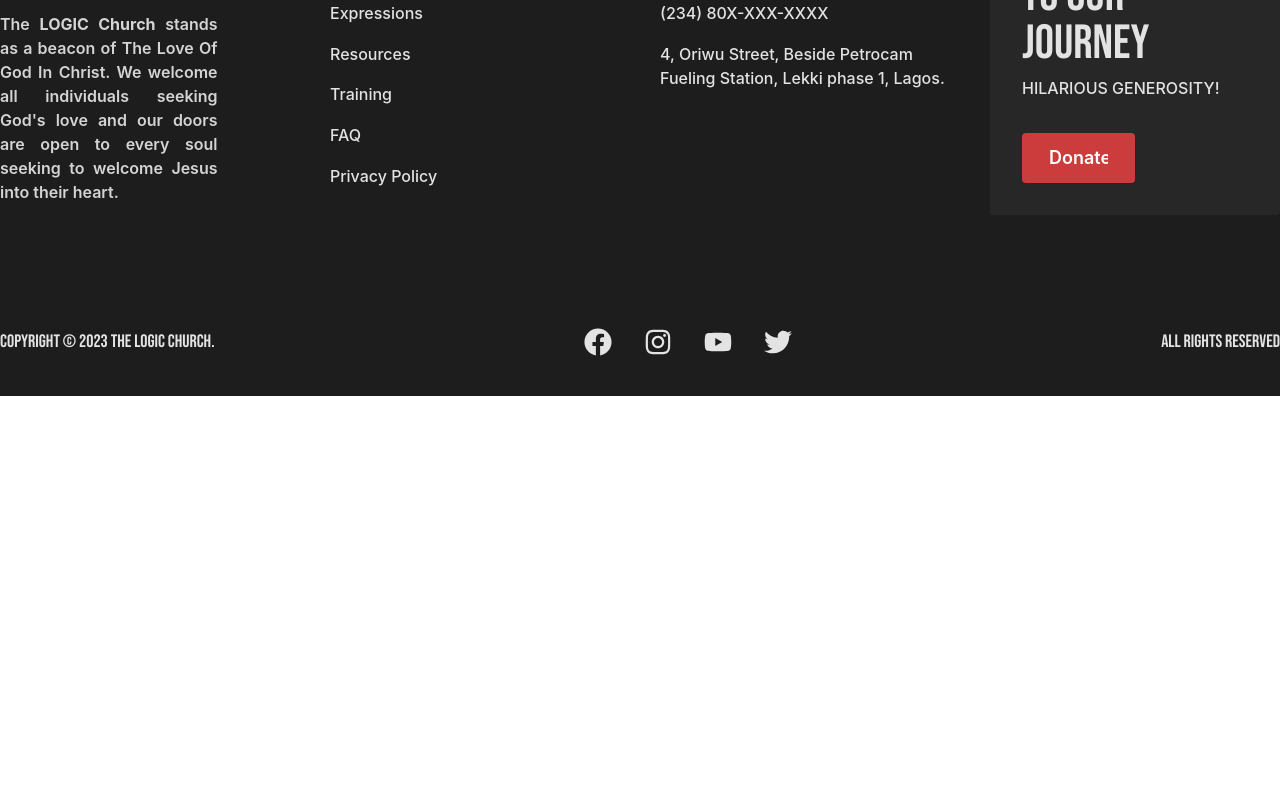
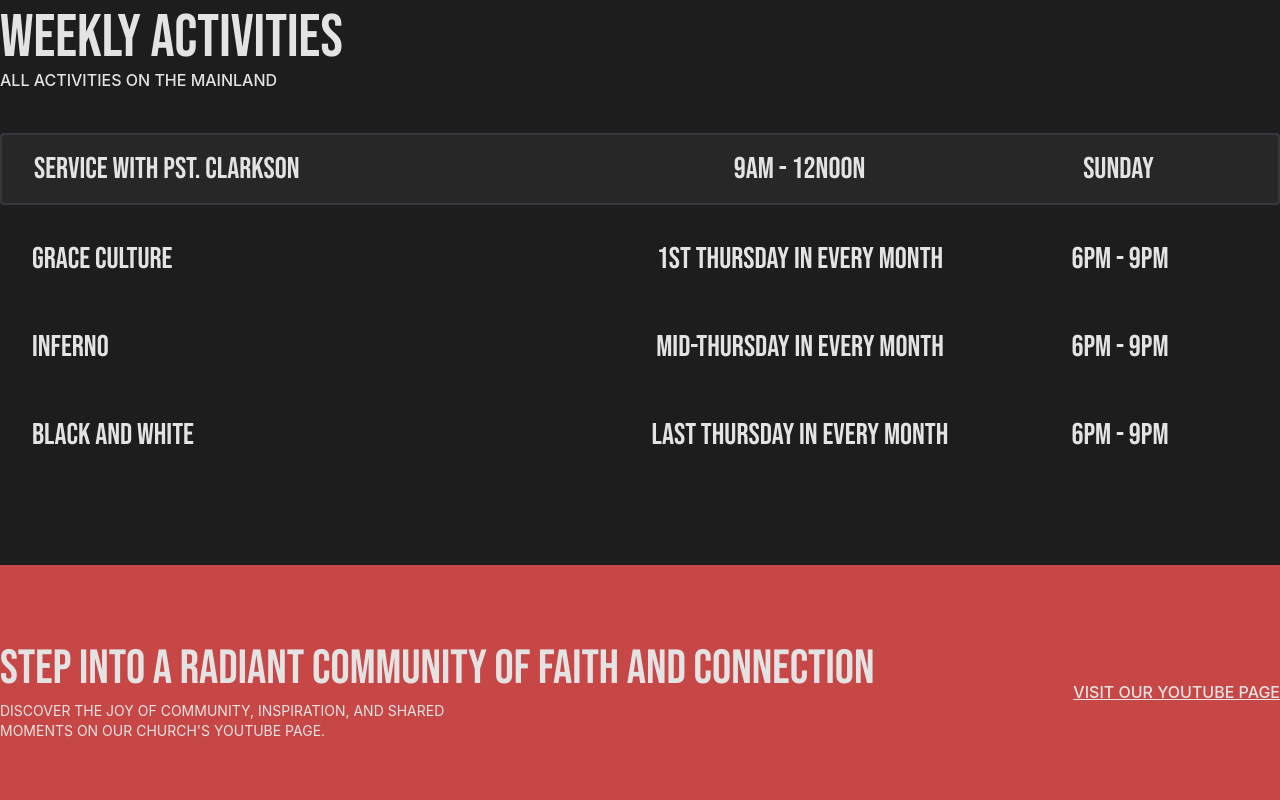
Before and after one commit to BIT-Corps/logic-fe, a Next.js app: page /expression/mainland in a window 1280 px wide. Shown: the part 700-1500 px from the top of the page. Before the commit the page ends 1096 px from the top, so only its background shows below. Built offline with nearby package versions, Linux system fonts and the light colour scheme.

Commit message:
expressions hero

```diff
--- a/app/components/blocks/home/footer.tsx
+++ b/app/components/blocks/home/footer.tsx
@@ -5,11 +5,9 @@ import Link from "next/link";
 import { IconContext } from "react-icons";
 import { FaFacebook, FaInstagram, FaTwitter, FaYoutube } from "react-icons/fa";
 
-type Props = {};
-
-const Footer = (props: Props) => {
+const Footer = () => {
   return (
-    <footer className="h-[600px] bg-lg-dark text-lg-white">
+    <footer className="h-[600px] lg-section-black">
       <div className="lg-container h-full relative py-24">
         <div className="grid grid-cols-4 gap-x-10">
           <section className="space-y-6">
@@ -21,7 +19,7 @@ const Footer = (props: Props) => {
               />
             </div>
             <div className="">
-              <p className="font-semibold text-lg-gray-light w-9/12 text-justify text-base">
+              <p className="font-semibold text-lg-gray-light w-9/12 text-justify">
                 The <span className="font-bold">LOGIC Church</span> stands as a
                 beacon of The Love Of God In Christ. We welcome all individuals
                 seeking God&apos;s love and our doors are open to every soul
--- a/app/expression/mainland/page.tsx
+++ b/app/expression/mainland/page.tsx
@@ -1,10 +1,84 @@
+const weeklyActivities = [
+  {
+    id: 0,
+    title: "Grace Culture",
+    day: "1st Thursday in every month",
+    time: "6pm - 9pm",
+  },
+  {
+    id: 1,
+    title: "Inferno",
+    day: "Mid-Thursday in every month",
+    time: "6pm - 9pm",
+  },
+  {
+    id: 2,
+    title: "Black and White",
+    day: "Last Thursday in every month",
+    time: "6pm - 9pm",
+  },
+];
+
 type Props = {};
 
 const Mainland = (props: Props) => {
   return (
     <div>
-      <section className="expression_hero h-96 flex items-center justify-center">
+      <section className="expression_hero flex items-center justify-center">
         <h2 className="text-8xl">Maryland, Mainland Lagos</h2>
+      </section>
+
+      <section className="lg-section-black">
+        <div className="lg-container py-24 space-y-10">
+          <div className="uppercase">
+            <h4 className="text-6xl">Weekly Activities</h4>
+            <p>All Activities on the mainland</p>
+          </div>
+          <section className="space-y-5">
+            <div className="grid grid-cols-4 border-2 items-center justify-center bg-lg-black rounded  py-4 border-gray-600/40">
+              <h4 className="col-span-2 pl-8 text-3xl">
+                Service with Pst. Clarkson
+              </h4>
+              <div className="text-center">
+                <h5 className="text-3xl">9am - 12noon</h5>
+              </div>
+              <div className="text-center">
+                <h5 className="text-3xl">Sunday</h5>
+              </div>
+            </div>
+            {weeklyActivities.map(({ day, id, title, time }) => (
+              <div
+                className="grid grid-cols-4 items-center justify-center rounded  py-4"
+                key={id}
+              >
+                <h4 className="col-span-2 pl-8 text-3xl">{title}</h4>
+                <div className="text-center">
+                  <h5 className="text-3xl">{day}</h5>
+                </div>
+                <div className="text-center">
+                  <h5 className="text-3xl">{time}</h5>
+                </div>
+              </div>
+            ))}
+          </section>
+        </div>
+      </section>
+
+      <section className="bg-lg-red h-60">
+        <div className="lg-container py-20 flex items-center justify-between uppercase">
+          <div className="space-y-2">
+            <h4 className="text-5xl">
+              Step Into a Radiant Community of Faith and Connection
+            </h4>
+            <p className="w-7/12 text-sm font-normal">
+              Discover the joy of community, inspiration, and shared moments on
+              our church&apos;s YouTube page.
+            </p>
+          </div>
+          <a href="https://youtube.com" className="underline">
+            Visit our Youtube Page
+          </a>
+        </div>
       </section>
     </div>
   );
--- a/app/globals.css
+++ b/app/globals.css
@@ -32,6 +32,12 @@
     font-family: "BebasNeue";
   }
 
+  p,
+  ul,
+  li {
+    font-size: 16px;
+  }
+
   .mantine-TextInput-input {
     @apply uppercase py-5 px-2 text-lg-gray-light !important;
     border-bottom: 2px solid #aeaeae !important;
@@ -50,7 +56,7 @@
       url("./assets/images/hero.jpeg"), lightgray 50%;
   }
   .expression_hero {
-    @apply bg-center bg-no-repeat bg-cover bg-slate-950 !important;
+    @apply bg-center bg-no-repeat bg-cover bg-slate-950 h-[500px] !important;
     background: linear-gradient(
         0deg,
         rgba(0, 0, 0, 0.36) 0%,
@@ -83,6 +89,9 @@
   .lg-section-red {
     @apply px-24 py-36 bg-lg-red;
   }
+  .lg-section-black {
+    @apply bg-lg-dark text-lg-white;
+  }
 
   .activities_table {
     @apply grid grid-cols-4 justify-center items-center py-6;
```
